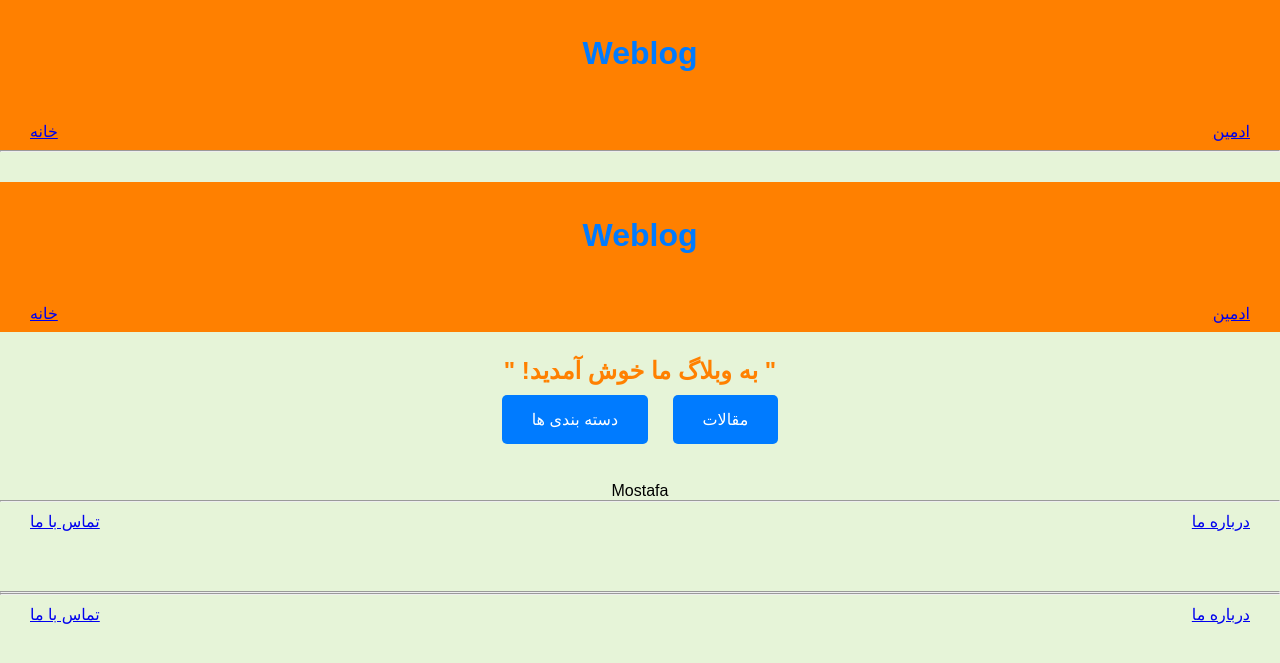
After one commit to Taerghods/Initial_rest-framework, a Django app: template templates/base.html in a window 1280 px wide. The commit adds this page. Shown: the top 663 px of the page. Run offline with Django 4.2, Linux system fonts and the light colour scheme; the template is opened without the code that fills it, so the values that code supplies are empty.

Commit message:
ADD: html

```diff
--- a/src/urls.py
+++ b/src/urls.py
@@ -8,5 +8,5 @@ urlpatterns = [
     path('weblog/', include('weblog.urls'), name='weblog'),
     path('accounts/', include('accounts.urls'), name='accounts'),
     path('api/', include('weblog.api.v1.urls'), name='weblog_api'),
-    path('', TemplateView.as_view(template_name="main.html"), name='main'),
+    path('', TemplateView.as_view(template_name="home.html"), name='main'),
 ]
--- a/templates/base.html
+++ b/templates/base.html
@@ -1,33 +1,42 @@
 <!DOCTYPE html>
 {% load static %}
-<html lang="en">
+<html lang="fa">
 <head>
-    <meta charset="utf-8">
+    <meta charset="UTF-8">
     <meta http-equiv="X-UA-Compatible" content="IE=edge">
-    <meta name="viewport" content="width=device-width, initial-scale=1">
-    <title>Maktab Sharif</title>
-    <script src="https://cdn.tailwindcss.com"></script>
-    <style>
-        @keyframes spin {
-            0% { transform: rotate(0deg); }
-            100% { transform: rotate(360deg); }
-        }
-    </style>
-    {% block head %}
-        {% include 'link & script.html' %}
-    {% endblock head %}
+    <meta name="viewport" content="width=device-width, initial-scale=1.0">
+    <title>online SuperMarket</title>
 </head>
-<body class="overflow-x-hidden font-sans">
+<style>
+    *,
+    *::after,
+    *::before{
+        margin: 0;
+        padding: 0;
+        box-sizing: border-box;
+    }
+    body {
+        background-color: #e6f4d8;
+        font-family: Arial, sans-serif;
+        text-align: center;
+    }
+    main{
+        padding: 30px 0;
+    }
+</style>
+<body dir="rtl">
     <header>
         {% block header %}
             {% include 'header.html' %}
         {% endblock header %}
     </header>
+    <hr/>
     <main>
         {% block main %}
             {% include 'home.html' %}
         {% endblock main %}
     </main>
+    <hr/>
     <footer>
         {% block footer %}
              {% include 'footer.html' %}
--- a/templates/footer.html
+++ b/templates/footer.html
@@ -1,38 +1,14 @@
-{% load static %}
-{% load i18n %}
 {% block footer %}
-<footer>
-  <div class="tm-black-bg">
-    <div class="container">
-      <div class="row margin-bottom-60">
-        <nav class="col-lg-3 col-md-3 tm-footer-nav tm-footer-div">
-          <ul>
-            <li><h3 class="tm-footer-div-title"><a href="{% url 'about' %}">{% trans "About Us" %}</a></h3></li>
-          </ul>
-        </nav>
-         <nav class="col-lg-3 col-md-3 tm-footer-nav tm-footer-div">
-          <ul>
-            <li><h3 class="tm-footer-div-title"><a href="{% url 'contact' %}">{% trans "Contact Us" %}</a></h3></li>
-          </ul>
-        </nav>
-        <div class="col-lg-4 col-md-4 tm-footer-div">
-          <h3 class="tm-footer-div-title">{% trans "Get Social" %}</h3>
-          <div class="tm-social-icons-container">
-            <a href="#" class="tm-social-icon"><i class="fa fa-facebook"></i></a>
-            <a href="#" class="tm-social-icon"><i class="fa fa-twitter"></i></a>
-            <a href="#" class="tm-social-icon"><i class="fa fa-linkedin"></i></a>
-            <a href="#" class="tm-social-icon"><i class="fa fa-youtube"></i></a>
-          </div>
-        </div>
-      </div>
-    </div>
-  </div>
-  <div>
-    <div class="container">
-      <div class="row tm-copyright">
-       <p class="col-lg-12 small copyright-text text-center">Copyright &copy; 2084 Your Cafe House</p>
-     </div>
-   </div>
- </div>
-</footer>
+<style>
+    .footer{
+        display: flex;
+        justify-content: space-between;
+        padding: 10px 30px 30px 30px;
+    }
+</style>
+<hr/>
+<div class="footer">
+    <a href="#">درباره ما</a>
+    <a href="#">تماس با ما</a>
+</div>
 {% endblock footer %}
--- a/templates/header.html
+++ b/templates/header.html
@@ -1,106 +1,36 @@
-{% load static %}
-{% load i18n %}
 {% block header %}
 <style>
-  .tm-top-header {
-  position: fixed;
-  top: 0;
-  left: 0;
-  right: 0;
-  z-index: 1000;
+    .header{
+        background-color: #ff8000;
+        height: 150px;
+        padding: 25px 0;
+        font-family: Arial, sans-serif;
+        text-align: center;
     }
-.tm-top-header-inner {
+    nav{
         display: flex;
         justify-content: space-between;
-  align-items: center;
-  padding: 10px 20px;
+        padding: 50px 30px 0 30px;
     }
-  .tm-welcome-section{
-    margin-top: 70px;
+    .div_nav{
+        display: flex;
+        gap: 30px;
+        color: #007bff;
+    }
+    h1{
+        padding-top: 10px;
+        color: #007bff;
     }
 </style>
-
-
-<!-- Loader -->
-<div id="loader-wrapper" class="fixed top-0 left-0 w-full h-full bg-gray-900 flex items-center justify-center z-50">
-    <div class="relative w-20 h-20 border-4 border-transparent border-t-blue-500 rounded-full animate-spin"></div>
-    <div class="absolute w-16 h-16 border-4 border-transparent border-t-red-500 rounded-full animate-spin" style="animation-duration: 1.5s;"></div>
-    <div class="absolute w-12 h-12 border-4 border-transparent border-t-yellow-500 rounded-full animate-spin" style="animation-duration: 1s;"></div>
+<div class="header">
+    <h1>Weblog</h1>
+        <nav>
+            <div class="div_nav">
+                <a href='http://127.0.0.1:8000/admin/'>ادمین</a>
             </div>
-
-<!-- Header -->
-<header class="bg-black text-white py-4">
-    <div class="container mx-auto flex justify-between items-center px-4">
-        <div class="flex items-center">
-            <img src="../media/img/logo.png" alt="لوگو" class="w-10 h-10">
-            <span class="text-2xl text-yellow-500 ml-2">نام سایت</span>
+            <div>
+                <a href='http://127.0.0.1:8000'>خانه</a>
             </div>
-        <nav>
-            <ul class="flex space-x-6">
-                <li><a href={% url 'home' %}" class="hover:text-yellow-500 transition">صفحه اصلی</a></li>
-                <li><a href="#" class="hover:text-yellow-500 transition">درباره ما</a></li>
-                <li><a href="#" class="hover:text-yellow-500 transition">تماس با ما</a></li>
-            </ul>
         </nav>
 </div>
-</header>
-
-<script>
-    window.addEventListener("load", function () {
-        document.getElementById("loader-wrapper").classList.add("hidden");
-    });
-</script>
-
-
-<!-- End Preloader -->
-<div class="tm-top-header">
-  <div class="container">
-    <div class="row">
-      <div class="tm-top-header-inner">
-        <div class="tm-logo-container">
-          <img src="{% static 'media/img/logo.png' %}" alt="Logo" class="tm-site-logo">
-          <h1 class="tm-site-name tm-handwriting-font">{% trans "Gold Store" %}</h1>
-        </div>
-        <div class="mobile-menu-icon">
-          <i class="fa fa-bars"></i>
-        </div>
-        <nav class="tm-nav">
-          <ul>
-            <li><a href="{% url 'home' %}">Weblog</a></li>
-            <li><a href="{% url 'login' %}">Login</a></li>
-            <li><a href="http://127.0.0.1:8000/admin/">Admin</a></li>
-          </ul>
-        </nav>
-      </div>
-    </div>
-  </div>
-</div>
-<section class="tm-welcome-section">
-  <div class="container tm-position-relative">
-    <div class="row tm-welcome-content">
-      <h2 class="white-text tm-handwriting-font tm-welcome-header"><img src="{% static 'media/img/header-line.png' %}" alt="Line" class="tm-header-line">&nbsp;{% trans "Welcome To" %}&nbsp;&nbsp;<img src="{% static 'media/img/header-line.png' %}" alt="Line" class="tm-header-line"></h2>
-      <a href="#main" class="tm-more-button tm-more-button-welcome">{% trans "Details" %}</a>
-    </div>
-    <img src="{% static 'media/img/table-set.png' %}" alt="Table Set" class="tm-table-set img-responsive">
-  </div>
-</section>
-<script>
-  function changeLanguage(language) {
-    var form = document.createElement('form');
-    form.action = '{% url "set_language" %}';
-    form.method = 'post';
-    var languageInput = document.createElement('input');
-    languageInput.type = 'hidden';
-    languageInput.name = 'language';
-    languageInput.value = language;
-    form.appendChild(languageInput);
-    var csrfToken = document.createElement('input');
-    csrfToken.type = 'hidden';
-    csrfToken.name = 'csrfmiddlewaretoken';
-    csrfToken.value = '{{ csrf_token }}';
-    form.appendChild(csrfToken);
-    document.body.appendChild(form);
-    form.submit();
-  }
-</script>
 {% endblock header %}
--- /dev/null
+++ b/templates/home.html
@@ -0,0 +1,83 @@
+{% include 'header.html' %}
+{% block main %}
+<style>
+    body {
+        font-family: Arial, sans-serif;
+        direction: rtl;
+    }
+    .btn_blue {
+        padding: 15px 30px;
+        font-size: 16px;
+        margin: 10px;
+        cursor: pointer;
+        border: none;
+        border-radius: 5px;
+        background-color: #007bff;
+        color: white;
+        }
+    .main{
+        height: 150px;
+        padding: 25px 0;
+        font-family: Arial, sans-serif;
+        text-align: center;
+    }
+    h2{
+        color: #ff8000;
+    }
+</style>
+<div class="main">
+    <h2>" به وبلاگ ما خوش آمدید! "</h2>
+    <button class="btn_blue" onclick="fetchArticle()">مقالات</button>
+    <button class="btn_blue" onclick="fetchCategory()">دسته بندی ها</button>
+</div>
+<div class="main1">Mostafa</div>
+<script>
+    // fetchArticle()
+    // async function fetchArticle() {
+    //     const response = await fetch('http://127.0.0.1:8000/api/article_list_api/')
+    //     console.log(response)
+    //     console.log(await response.json())
+    // }
+    // fetchCategory()
+    // async function fetchCategory() {
+    //     const response = await fetch('http://127.0.0.1:8000/api/category_api/')
+    //     console.log(response)
+    //     console.log(await response.json())
+    // }
+    function fetchArticle() {
+    const url = `/api/article_list_api/`;
+    fetch(url, {
+            method: 'GET',
+        }) // Replace with your API endpoint URL
+        .then(response => response.json())
+        .then(data => {
+            // Process the fetched data here
+            console.log(data);
+
+    const articles = data;
+    console.log(articles)
+    const main1 = document.querySelector('.main1');
+
+
+    articles.forEach(art => {
+        const container = document.createElement('div');
+        container.classList.add('main1_01');
+        container.textContent = art.title
+        // container.textContent += art.content
+
+        main1.appendChild(container);
+
+        });
+        })
+        .catch(error => {
+            // Handle any errors that occur during fetch
+            console.error('Error fetching data:', error);
+        });
+}
+
+    // Trigger the fetch operation once the page loads
+    // window.onload = fetchArticle();
+
+</script>
+{% endblock main %}
+{% include 'footer.html' %}
--- a/templates/link & script.html
+++ /dev/null
@@ -1,3 +0,0 @@
-{% block head %}
-{% load static %}
-{% endblock head %}
--- a/weblog/api/v1/urls.py
+++ b/weblog/api/v1/urls.py
@@ -4,6 +4,7 @@ from .views import *
 
 router = DefaultRouter()
 router.register('article_m_set', ArticleModelViewSet, basename='article_m_set'),
+router.register('article_set', ArticleViewSet, basename='article_set'),
 router.register('category_set', CategoryModelViewSet, basename='category_set'),
 # urlpatterns = router.urls
 # urlpatterns += [
```
Also changed, not shown: templates/about.html (deleted, +0 -51 lines), templates/contact.html (deleted, +0 -76 lines), templates/main.html (deleted, +0 -10 lines), weblog/api/v1/views.py (+43 -0 lines), templates/weblog/__init__.py (deleted). Lines whose indentation alone changed are shown as unchanged.
